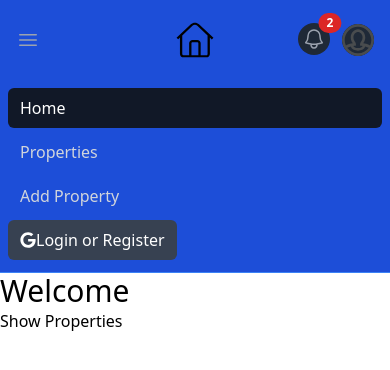
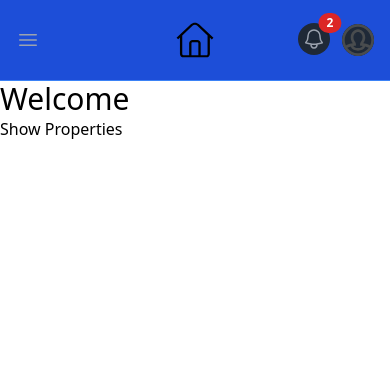
Before and after one commit to josuerushanika/property-rental, a Next.js app: page / in a window 390 px wide. Shown: the top 370 px of the page. Built offline with nearby package versions, Linux system fonts and the light colour scheme.

Commit message:
Add js synthas for mobile menu

```diff
--- a/components/Navbar.jsx
+++ b/components/Navbar.jsx
@@ -8,6 +8,8 @@
 import { FaGoogle } from 'react-icons/fa'
 
 const Navbar = () => {
+    const [isMobileMenuOpen, setIsMobileMenuOpen] = useState(false);
+
     return (
         <nav className="bg-blue-700 border-b border-blue-500">
             <div className="mx-auto max-w-7xl px-2 sm:px-6 lg:px-8">
@@ -20,6 +22,7 @@
                             className="relative inline-flex items-center justify-center rounded-md p-2 text-gray-400 hover:bg-gray-700 hover:text-white focus:outline-none focus:ring-2 focus:ring-inset focus:ring-white"
                             aria-controls="mobile-menu"
                             aria-expanded="false"
+                            onClick={() => setIsMobileMenuOpen((prev) => !prev)}
                         >
                             <span className="absolute -inset-0.5"></span>
                             <span className="sr-only">Open main menu</span>
@@ -175,7 +178,7 @@
             </div>
 
             {/* <!-- Mobile menu, show/hide based on menu state. --> */}
-            <div id="mobile-menu">
+            {isMobileMenuOpen && (<div id="mobile-menu">
                 <div className="space-y-1 px-2 pb-3 pt-2">
                     <Link
                         href="/"
@@ -200,7 +203,8 @@
                         <span>Login or Register</span>
                     </button>
                 </div>
-            </div>
+            </div>)}
+
         </nav>
     );
 };
```
